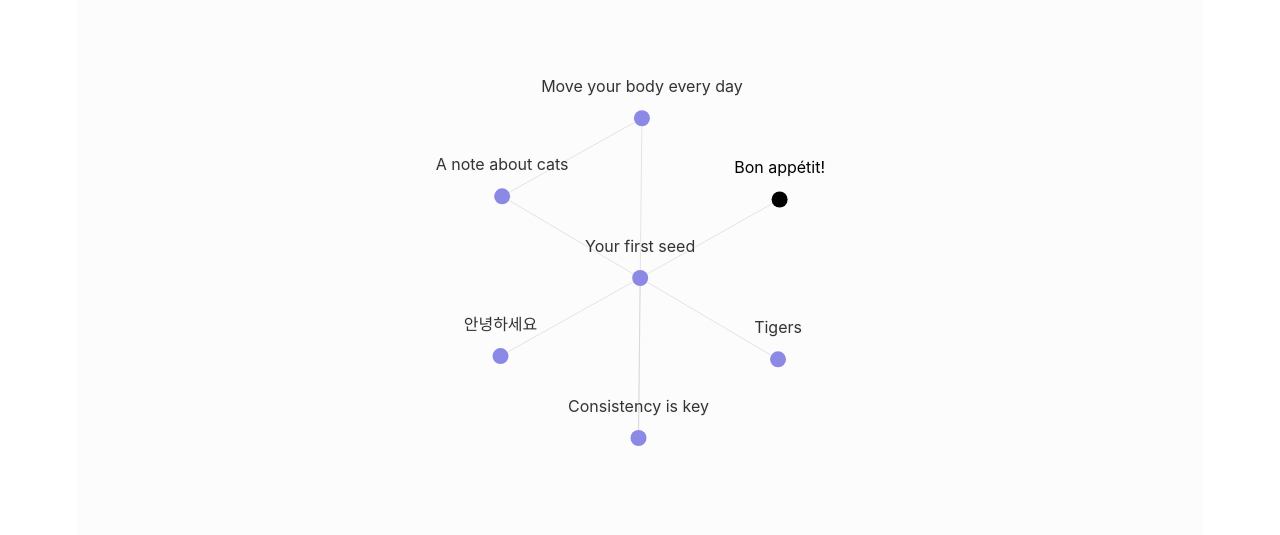
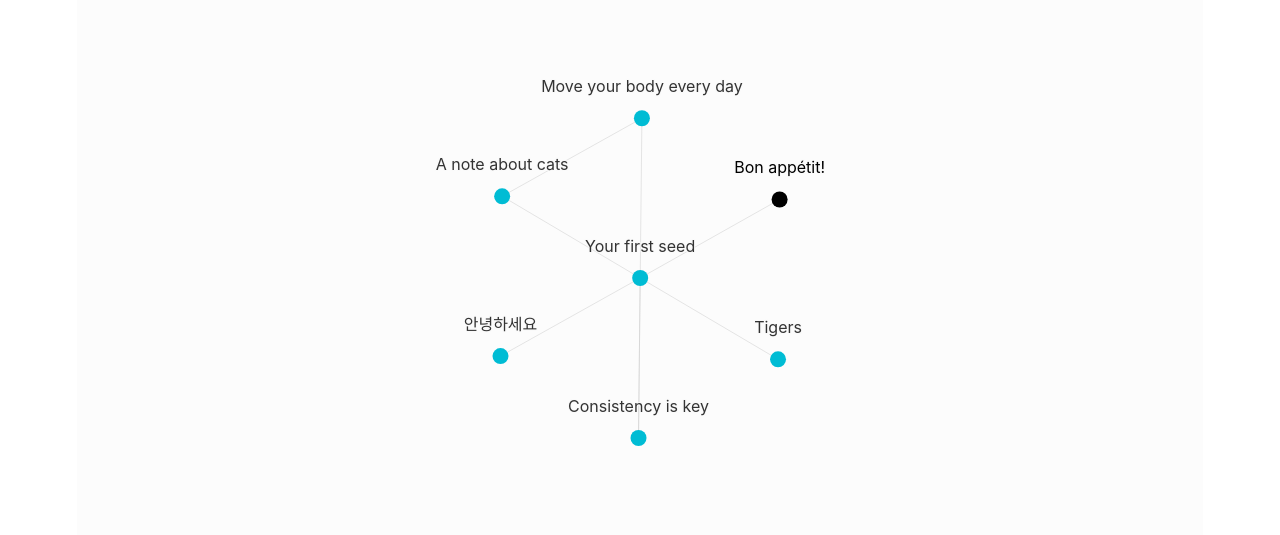
Before and after one commit to douglasdeveloper925/The-Douglas-Garden, a Jekyll site: the page built from _notes/accents.md, in a window 1280 px wide. Shown: the part 606-1141 px from the top of the page. Built offline with Jekyll 4.4.1, drawn with Linux system fonts in a browser that asks for light colours.

Commit message:
Use --color-secondary for notes graph nodes

```diff
--- a/_includes/notes_graph.html
+++ b/_includes/notes_graph.html
@@ -6,7 +6,7 @@
 
   .nodes circle {
     cursor: pointer;
-    fill: #8b88e6;
+    fill: var(--color-secondary, #8b88e6);
     transition: all 0.15s ease-out;
   }
 
```
